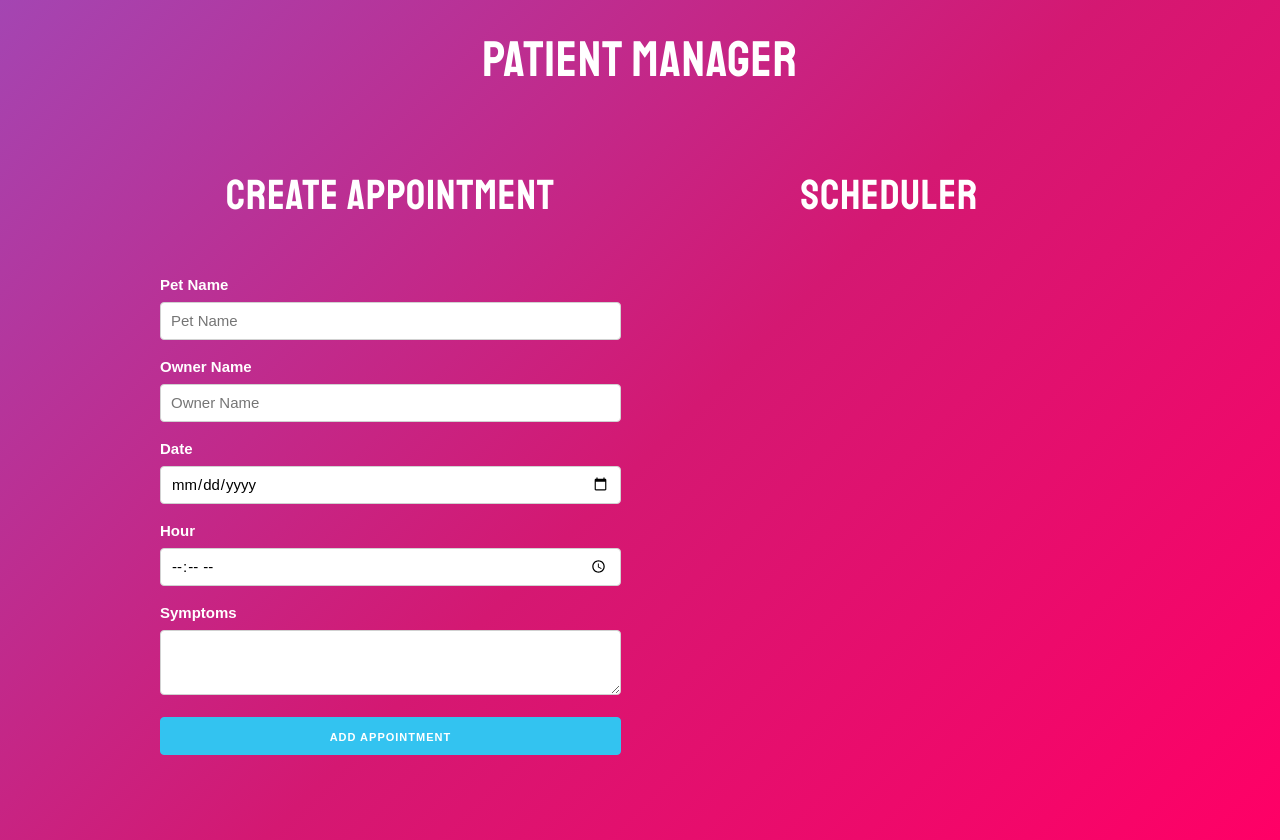
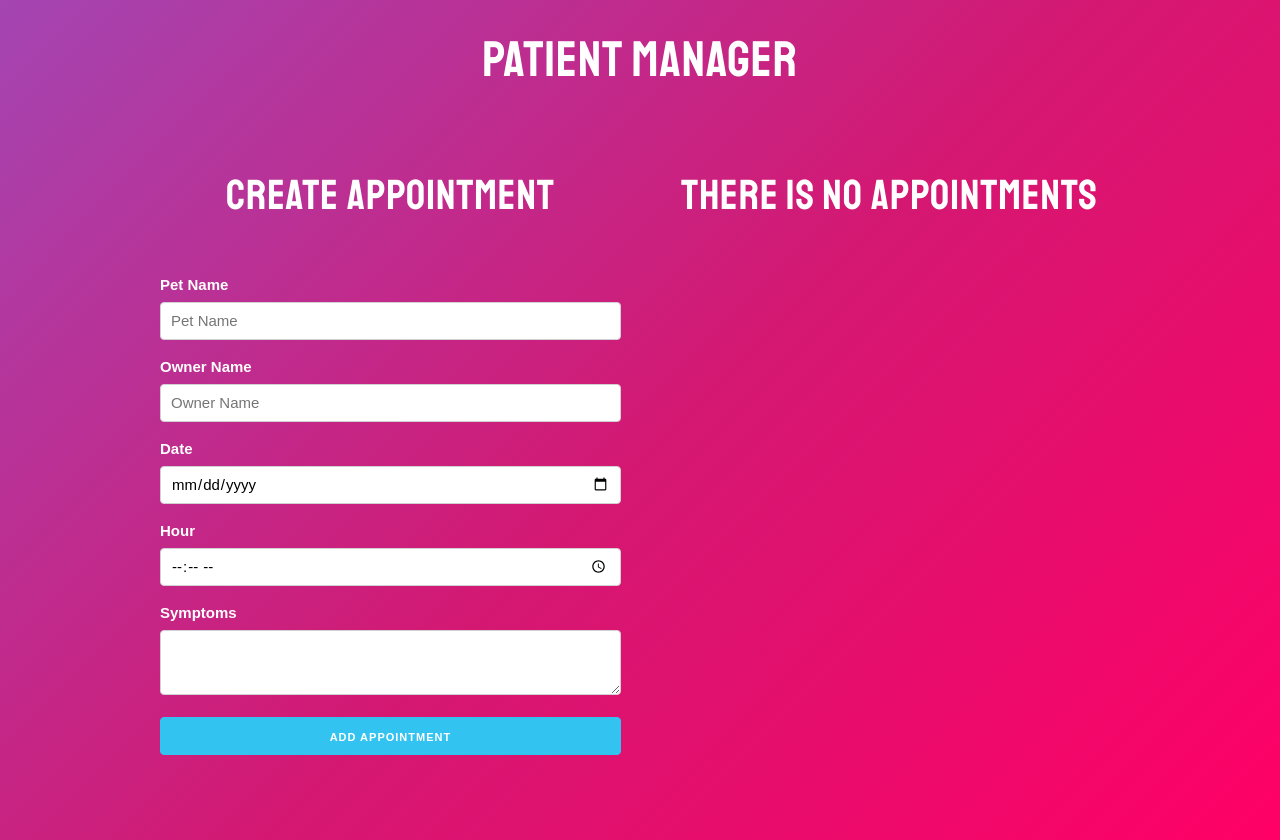
Before and after one commit to jestevezsoarez/patient-manager, a React (Create React App) app: page / in a window 1280 px wide. Built offline with nearby package versions, Linux system fonts and the light colour scheme.

Commit message:
delete appointments in appointment component

```diff
--- a/src/App.js
+++ b/src/App.js
@@ -13,6 +13,13 @@ function App() {
     ]);
   }
 
+  const title = appointments.length === 0 ? 'There is no Appointments' : 'Scheduler';
+
+  const deleteAppointment = id => {
+    const newAppointments = appointments.filter(appointment => appointment.id !== id);
+    setAppointments(newAppointments);
+  }
+
   return (
     <>
       <h1>Patient Manager</h1>
@@ -25,12 +32,13 @@ function App() {
             />
           </div>
           <div className="one-half column">
-            <h2>Scheduler</h2>
+            <h2>{ title }</h2>
             { appointments.map(appointment =>
               (
                 <Appointment
                   key={appointment.id}
                   appointment={appointment}
+                  deleteAppointment={deleteAppointment}
                 />
               )
             )}
--- a/src/components/Appointment.js
+++ b/src/components/Appointment.js
@@ -1,8 +1,8 @@
 import React from 'react';
 
-const Appointment = ({appointment}) => {
+const Appointment = ({appointment, deleteAppointment}) => {
 
-    const { pet, owner, date, hour, symptoms } = appointment;
+    const { id, pet, owner, date, hour, symptoms } = appointment;
 
     return (
         <div className='cita'>
@@ -13,6 +13,7 @@ const Appointment = ({appointment}) => {
             <p>Symptoms: <span>{symptoms}</span></p>
             <button
                 className='button eliminar u-full-width'
+                onClick={() => deleteAppointment(id)}
             >Delete</button>
         </div>
      );
```
